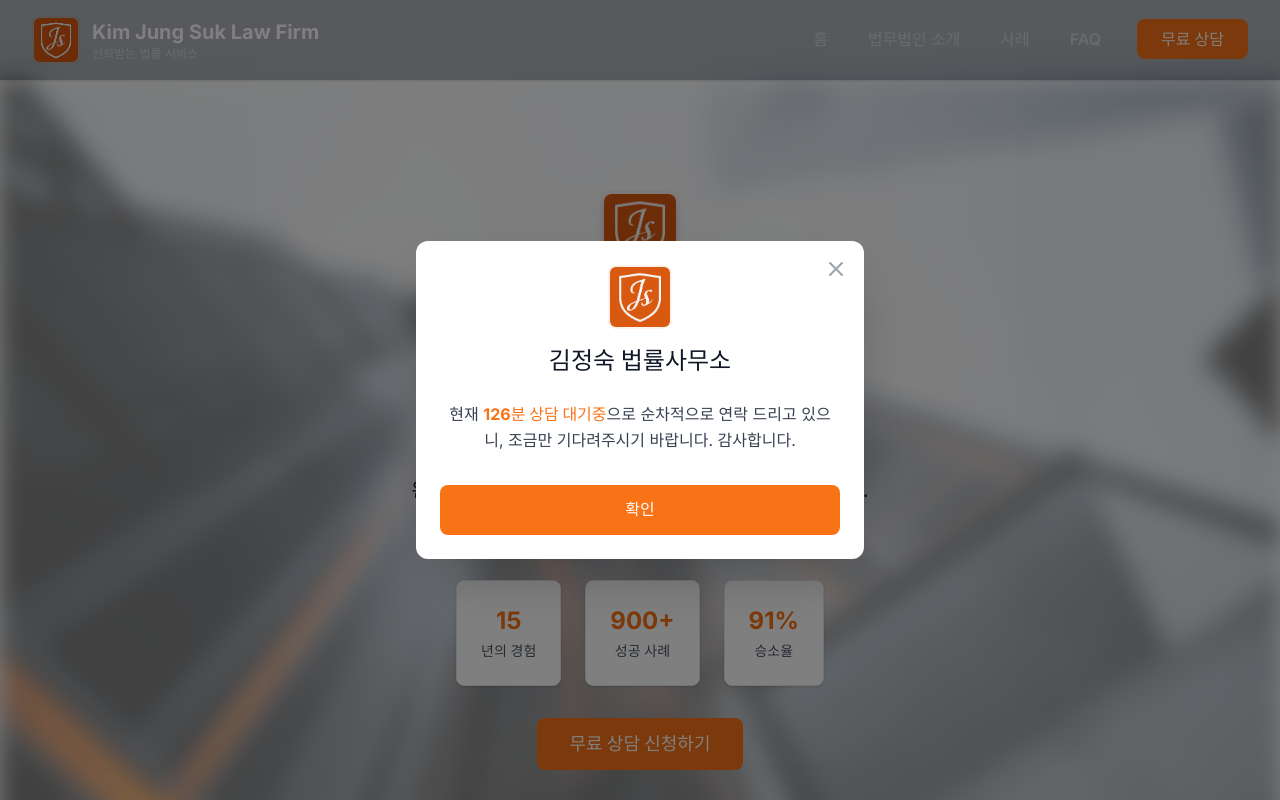
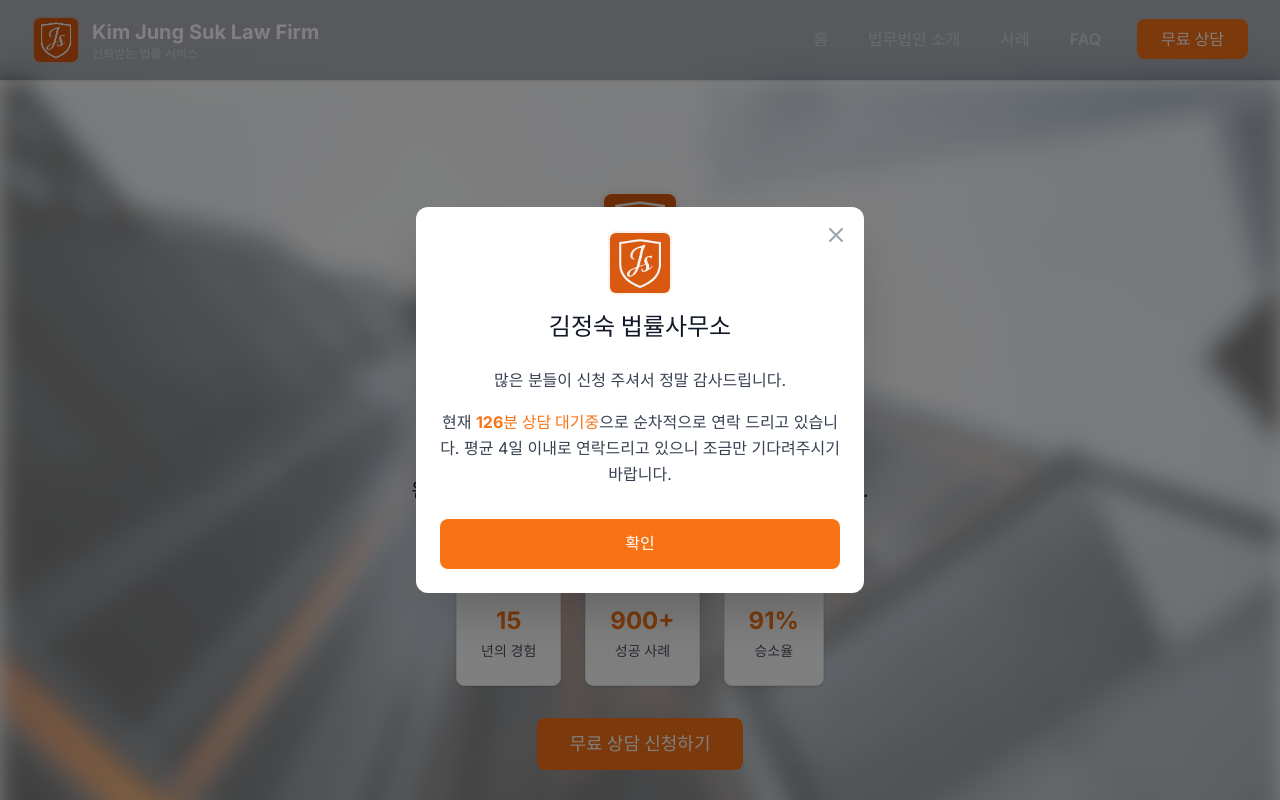
Before and after one commit to gu991230-cyber/gugit, a Next.js app: page / in a window 1280 px wide. Shown: the top 800 px of the page. Built offline with nearby package versions, Linux system fonts and the light colour scheme.

Commit message:
팝업 메시지 내용 수정

```diff
--- a/src/app/page.tsx
+++ b/src/app/page.tsx
@@ -260,8 +260,11 @@ export default function Home() {
               {/* Notice Content */}
               <div className="text-center space-y-4">
                 <p className="text-gray-700 leading-relaxed">
+                  많은 분들이 신청 주셔서 정말 감사드립니다.
+                </p>
+                <p className="text-gray-700 leading-relaxed">
                   현재 <span className="text-orange-500 font-bold">126분 상담 대기중</span>으로
-                  순차적으로 연락 드리고 있으니, 조금만 기다려주시기 바랍니다. 감사합니다.
+                  순차적으로 연락 드리고 있습니다. 평균 4일 이내로 연락드리고 있으니 조금만 기다려주시기 바랍니다.
                 </p>
               </div>
 
```
Lines whose indentation alone changed are shown as unchanged.
